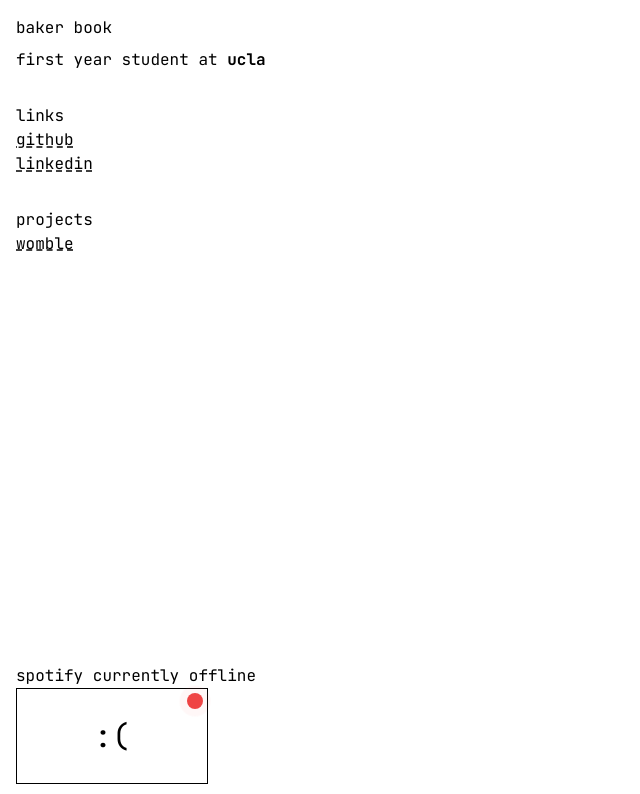
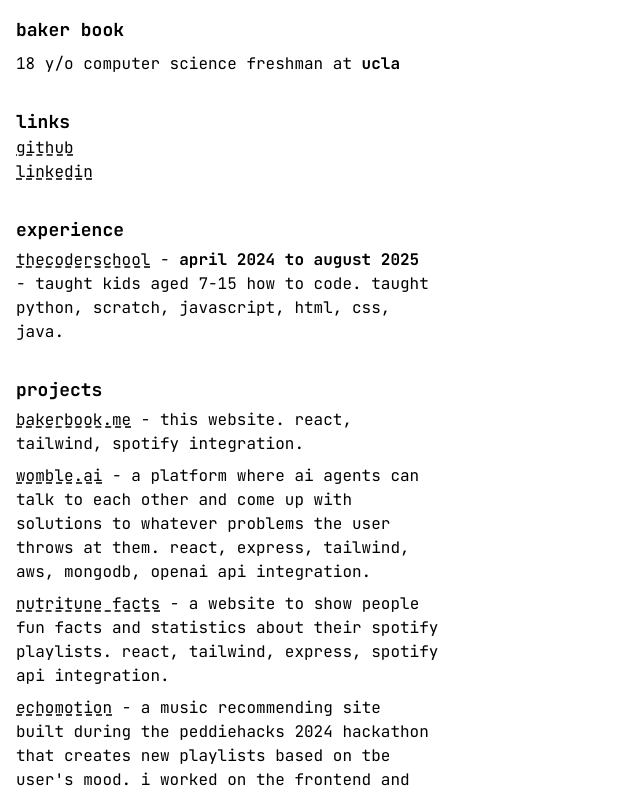
Before and after one commit to bakerbook/portfolio, a React (Vite) app: page / in a window 1280 px wide. Shown: the top 794 px of the page, without its empty margins (0-640 px from the left). Built offline with nearby package versions, Linux system fonts and the light colour scheme; no server answers.

Commit message:
Update projects

```diff
--- a/src/App.tsx
+++ b/src/App.tsx
@@ -2,14 +2,12 @@
 import { BrowserRouter as Router, Routes, Route } from "react-router"
 import { Analytics } from "@vercel/analytics/react"
 import Home from "./pages/Home"
-import Womble from "./pages/Womble"
 
 function App() {
     return (
         <Router>
                 <Routes>
                     <Route path="/" element={<Home />} />
-                    <Route path="/womble" element={<Womble />} />
                 </Routes>
                 <Analytics />
         </Router>
--- a/src/pages/Home.tsx
+++ b/src/pages/Home.tsx
@@ -1,27 +1,102 @@
 import React from "react"
-import { useNavigate } from "react-router-dom"
 
 import SpotifyPlayer from "../components/SpotifyPlayer"
 
 function Home() {
-  const navigate = useNavigate()
     return (
         <div className="m-4 min-h-screen flex flex-col">
             <div className="mb-8">
-        <p className="mb-2">baker book</p>
-        <p>first year student at <span className="font-bold">ucla</span></p>
+                <p className="mb-2 font-bold text-lg">baker book</p>
+                <p>
+                    18 y/o computer science freshman at <span className="font-bold">ucla</span>
+                </p>
             </div>
             <div className="mb-8">
-        <p>links</p>
+                <p className="font-bold text-lg">links</p>
                 <div className="flex flex-col">
-          <a href="https://github.com/bakerbook" target="_blank" rel="noopener noreferrer" className="decoration-dashed cursor-alias">github</a>
-          <a href="https://linkedin.com/in/bakerbook" target="_blank" rel="noopener noreferrer" className="decoration-dashed cursor-alias">linkedin</a>
+                    <a
+                        href="https://github.com/bakerbook"
+                        target="_blank"
+                        rel="noopener noreferrer"
+                        className="decoration-dashed cursor-alias"
+                    >
+                        github
+                    </a>
+                    <a
+                        href="https://linkedin.com/in/bakerbook"
+                        target="_blank"
+                        rel="noopener noreferrer"
+                        className="decoration-dashed cursor-alias"
+                    >
+                        linkedin
+                    </a>
                 </div>
             </div>
-      <div className="mb-8">
-        <p>projects</p>
-        <div className="flex flex-col">
-          <p onClick={() => navigate("/womble")} className="underline decoration-dashed cursor-pointer">womble</p>
+            <div className="mb-8 max-w-[33vw] space-y-1">
+                <p className="font-bold text-lg">experience</p>
+                <div className="flex flex-col space-y-2">
+                    <p>
+                        <a
+                            href="https://www.thecoderschool.com"
+                            className="underline decoration-dashed cursor-pointer"
+                            target="_blank"
+                            rel="noopener noreferrer"
+                        >
+                            thecoderschool
+                        </a>{" "}
+                        - <span className="font-bold">april 2024 to august 2025</span> - taught kids aged 7-15 how to
+                        code. taught python, scratch, javascript, html, css, java.
+                    </p>
+                </div>
+            </div>
+            <div className="mb-8 max-w-[33vw] space-y-1">
+                <p className="font-bold text-lg">projects</p>
+                <div className="flex flex-col space-y-2">
+                    <p>
+                        <a
+                            href="https://bakerbook.me"
+                            className="underline decoration-dashed cursor-pointer"
+                            target="_blank"
+                        >
+                            bakerbook.me
+                        </a>{" "}
+                        - this website. react, tailwind, spotify integration.
+                    </p>
+                    <p>
+                        <a
+                            href="https://womble.ai"
+                            className="underline decoration-dashed cursor-pointer"
+                            target="_blank"
+                            referrerPolicy="origin"
+                        >
+                            womble.ai
+                        </a>{" "}
+                        - a platform where ai agents can
+                        talk to each other and come up with solutions to whatever problems the user throws at them.
+                        react, express, tailwind, aws, mongodb, openai api integration.
+                    </p>
+                    <p>
+                        <a
+                            href="https://www.nutritune.info"
+                            className="underline decoration-dashed cursor-pointer"
+                            target="_blank"
+                        >
+                            nutritune facts
+                        </a>{" "}
+                        - a website to show people fun facts and statistics about their spotify playlists. react, tailwind,
+                        express, spotify api integration.
+                    </p>
+                    <p>
+                        <a
+                            href="https://github.com/Alexander-Reyes9/PeddieHacks2024"
+                            className="underline decoration-dashed cursor-pointer"
+                            target="_blank"
+                            rel="noopener noreferrer"
+                        >
+                            echomotion
+                        </a>{" "}
+                        - a music recommending site built during the peddiehacks 2024 hackathon that creates new playlists based on tbe user's mood. i worked on the frontend and the lyric web scraping part of the backend. react, python, beautifulsoup.
+                    </p>
                 </div>
             </div>
             <div className="mt-auto mb-8">
--- a/src/pages/Womble.tsx
+++ /dev/null
@@ -1,11 +0,0 @@
-import React from "react"
-
-function Womble() {
-  return (
-    <div>
-      <h1>Womble</h1>
-    </div>
-  )
-}
-
-export default Womble
```
Lines whose indentation alone changed are shown as unchanged.
